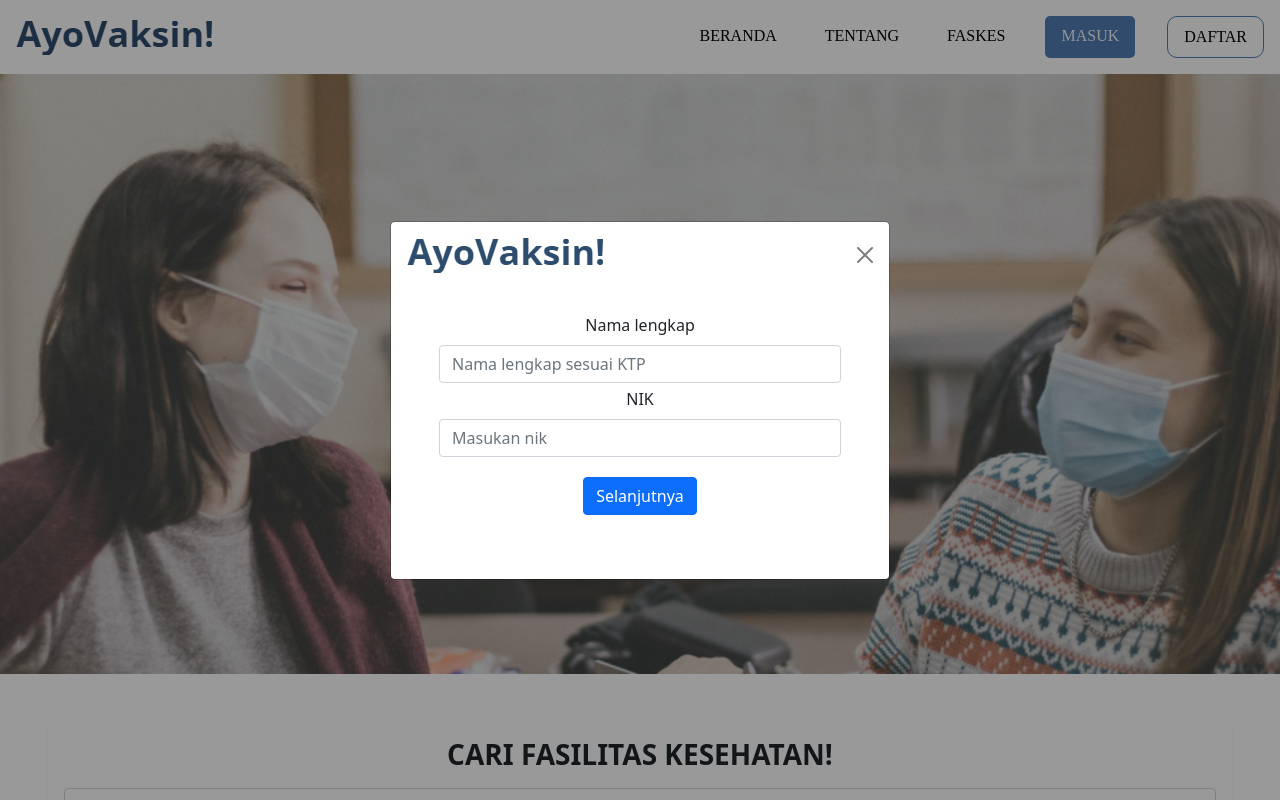
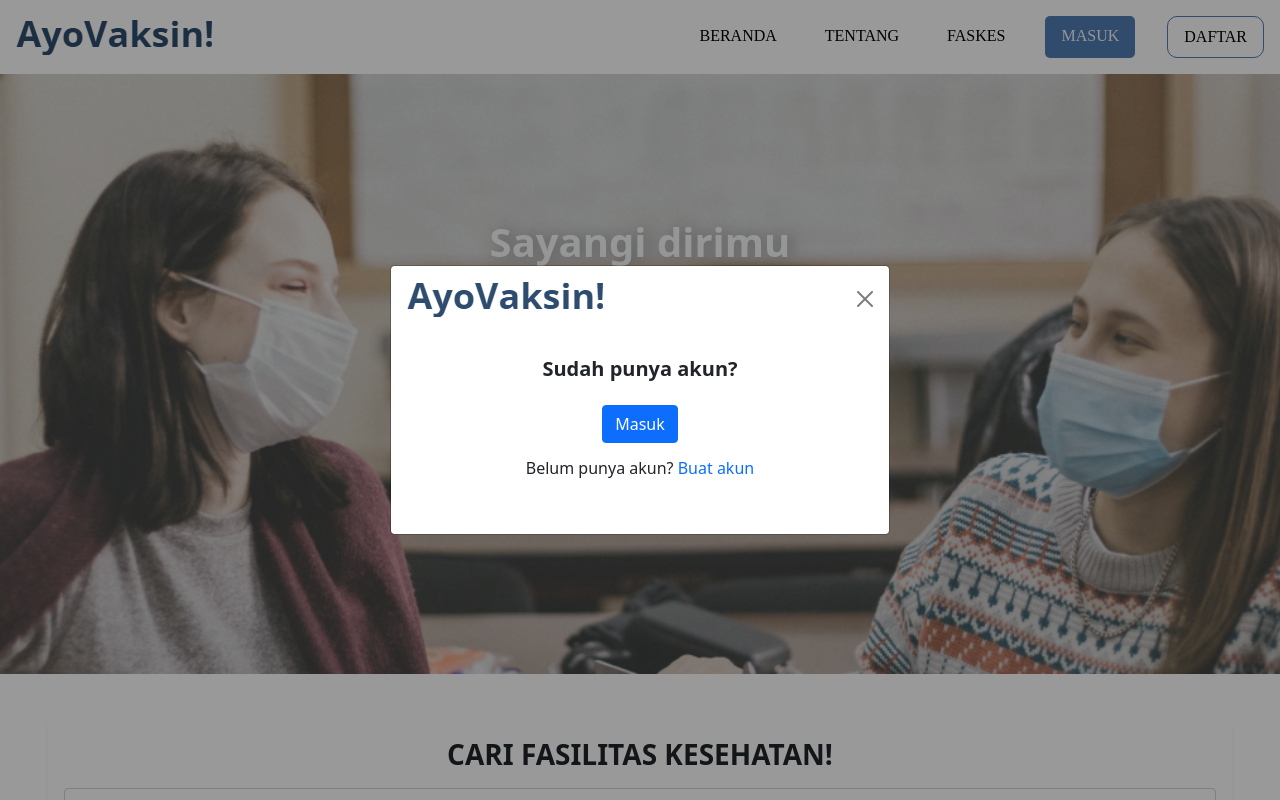
Before and after one commit to bimanugrahaa/vaccine-booking-system-frontend, a React (Create React App) app: page / in a window 1280 px wide. Both pictures are taken after a click on the button "DAFTAR VAKSINASI SEKARANG!". Shown: the top 800 px of the page. Built offline with nearby package versions, Linux system fonts and the light colour scheme.

Commit message:
Fix modal on homepage.
Fix modalAuth and modalStatus on homepage.

```diff
--- a/src/users/components/hero.jsx
+++ b/src/users/components/hero.jsx
@@ -11,18 +11,13 @@ export default function Hero(props) {
 
     const mySession = useSelector((state) => state.mySession.mySession)
     const [auth, getAuth] = useState(false)
-    const [show, setShow] = useState(false);
-    const [nama, setNama] = useState("")
+    const [showStatus, setShowStatus] = useState(false);
+    const [showAuth, setShowAuth] = useState(false);
 
     /* Check if user is logged in */
     const authCheck = () => {
         getAuth(IsAuth(mySession))
     }
-
-    const goSearchs = () => {
-        props.goSearch()
-    }
-
 
     useEffect(() => {
         authCheck()
@@ -35,8 +30,9 @@ export default function Hero(props) {
             <div class="col-md-5 p-lg-5 mx-auto my-5">
                 <h1 class="fw-bold text-light hero-text">Sayangi dirimu</h1>
                 <h1 class="fw-bold text-light hero-text">Sayangi sekitarmu</h1>
-                <button type="button" class="btn btn-primary primary-color text-uppercase m-5" onClick={() => setShow(!show)}>Daftar vaksinasi sekarang!</button>
-                <ModalCheckStatus show={show} setShow={setShow}/>
+                <button type="button" class="btn btn-primary primary-color text-uppercase m-5" onClick={() => auth? setShowStatus(!showStatus): setShowAuth(!showAuth)}>Daftar vaksinasi sekarang!</button>
+                <ModalCheckStatus show={showStatus} setShow={setShowStatus}/>
+                <ModalAuth show={showAuth} setShow={setShowAuth}/>
             </div>
             <div class="product-device shadow-sm d-none d-md-block"></div>
             <div class="product-device product-device-2 shadow-sm d-none d-md-block"></div>
--- a/src/users/components/modalAuth.jsx
+++ b/src/users/components/modalAuth.jsx
@@ -1,17 +1,18 @@
 import { Link } from "react-router-dom"
 import logo from "../../assets/Logo.png"
 import '../css/base.css'
+import "../css/status.css"
 
-export default function ModalAuth() {
+export default function ModalAuth(props) {
 
     return (
         <>
-        <div class="modal fade" id="exampleModal" tabindex="-1" aria-labelledby="exampleModalLabel" aria-hidden="true">
+        <div class={props.show ? "show-status status":"show-hide status"}>
         <div class="modal-dialog  modal-dialog-centered">
             <div class="modal-content">
             <div class="modal-header border-0">
                 <img src={logo} alt="" />
-                <button type="button" class="btn-close" data-bs-dismiss="modal" aria-label="Close"></button>
+                <button onClick={() => props.setShow(false)} type="button" class="btn-close" data-bs-dismiss="modal" aria-label="Close"></button>
             </div>
             <div class="modal-body text-center p-5 pt-4">
                 <h5 className="fw-bold">Sudah punya akun?</h5>
--- a/src/users/components/modalCheckStatus.jsx
+++ b/src/users/components/modalCheckStatus.jsx
@@ -8,73 +8,47 @@ import "../css/status.css"
 
 export default function ModalCheckStatus(props) {
 
-    const mySession = useSelector((state) => state.mySession.mySession)
-    const dispatch = useDispatch()
     const navigate = useNavigate();
-
-    // const data = VaccineStatus("eyJhbGciOiJIUzI1NiIsInR5cCI6IkpXVCJ9.eyJhdXRob3JpemVkIjp0cnVlLCJleHAiOjE2NDI4MTYwMjQsInVzZXJfaWQiOjl9.O0Nm801yGk-HuV5NuMu5B7rSwaPU7IVRYjG670TfE8g")
-
-    // console.log(data)
-
-    // const CheckStatus = (e) => {
-
-    //     const data = VaccineStatus(e, {nama: "Siti Aminah", nik: 1234567890}, "eyJhbGciOiJIUzI1NiIsInR5cCI6IkpXVCJ9.eyJhdXRob3JpemVkIjp0cnVlLCJleHAiOjE2NDI4MTYwMjQsInVzZXJfaWQiOjl9.O0Nm801yGk-HuV5NuMu5B7rSwaPU7IVRYjG670TfE8g")
-
-    //     console.log(data)
-    // }
-
 
     /* Base data for check user status */
     const baseUserData = {
-        Namalengkap: "",
-        nik: ""
+        nama: "",
+        nik: "",
     }
 
     /* useState for check user status */
     const [user, setUser] = useState(baseUserData)
-    const [nama, setNama] = useState("")
-    const [nik, setNIK] = useState("")
+    const [err, setErr] = useState("")
 
-    console.log(props)
+    const regexNumber = /^\d+$/;
 
-    const statusA = (e) => {
-        e.preventDefault()
-        // dispatch(checkFamilyStatus(user))
-        // navigate('/status', {state: user})
-        console.log("Masuk")
-        // props.goSearchs()
-    }
+    const goCheckStatus = () => {
 
-    const login = async (e) => {
-        e.preventDefault()
-        const value = await VaccineStatus(e, user)
-
-        console.log(value)
-        if (value.status !== 500) {
-            e.preventDefault()
-            dispatch(checkFamilyStatus(user))
-            navigate(`.../status`)
-        } else {
-            // setError("Data yang Anda masukan salah!")
-            console.log("A")
+        if (err === "") {
+            navigate('/status', {state: user})
         }
 
     }
+    const checkNIK = (e) => {
 
-    useEffect(() =>{
-        console.log("Masuk useefeect")
-    },[])
-    console.log(props)
+        const name = e.target.name;
+        const value = e.target.value;
+
+        if (name === "nik") {
+            if (value === "") {
+                setErr("NIK tidak dapat kosong!")
+            } else if (regexNumber.test(value)) {
+                setErr("")
+            } else if (!regexNumber.test(value)) {
+                setErr("NIK hanya terdiri dari angka!")
+            }
+
+            setUser({...user, [e.target.name]: e.target.value})
+        }
+    }
     return (
         <>
-        <div id="aaaa" class={props.show ? "show-status status":"hide status"}>
-
-        {/* <div class="status-content"> */}
-            {/* <span class="status-close" onClick={() => props.setShow(false)}>&times;</span> */}
-            {/* <p>Some text in the Modal..</p> */}
-            {/* <button onClick={() => navigate('/status', {state: user})} className="btn btn-primary text-center my-3">Selanjutnya</button> */}
-        {/* </div> */}
-
+        <div class={props.show ? "show-status status":"show-hide status"}>
             <div class="modal-dialog  modal-dialog-centered">
                 <div class="modal-content">
                     <div class="modal-header border-0">
@@ -82,74 +56,24 @@ export default function ModalCheckStatus(props) {
                         <button onClick={() => props.setShow(false)} type="button" class="btn-close" aria-label="Close"></button>
                     </div>
                     <div class="modal-body p-5 pt-4">
-                {/* <form > */}
                             <div class="mb-1">
-                        <label for="Namalengkap" class="form-label">Nama lengkap</label>
-                        <input name='Namalengkap' type="text" class="form-control" id="Namalengkap"
-                            value={nama} onChange={(e) => setNama(e.target.value)} placeholder="Nama lengkap sesuai KTP" aria-label="Name" />
-                        {/* <small className="text-danger">{err.Namalengkap}</small><br/> */}
+                                <label for="nama" class="form-label">Nama lengkap</label>
+                                <input name='nama' type="text" class="form-control" id="nama"
+                                    value={user.nama} onChange={(e) => setUser({...user, [e.target.name]: e.target.value})} placeholder="Nama lengkap sesuai KTP" aria-label="Name" />
                             </div>
                             <div class="mb-1">
                                 <label for="nik" class="form-label">NIK</label>
-                        <input name='nik' type="text" class="form-control" id="nik"
-                            value={user.nik} onChange={(e) => setUser({...user, [e.target.name]: e.target.value})} placeholder="Masukan nik" aria-label="Number" />
-                        {/* <small className="text-danger">{err.nik}</small><br/> */}
+                                <input name='nik' type="number" class="form-control" id="nik"
+                                    value={user.nik} onChange={(e) => checkNIK(e)} placeholder="Masukan nik" aria-label="Number" />
+                                    <small className="text-danger">{err}</small><br/>
                             </div>
                             <div className="text-center">
-                    {/* <Link to='status' state={{user : true}} className="text-decoration-none text-light">
-                        <button onClick={() => statusA()} className="btn btn-primary text-center my-3">Selanjutnya</button>
-                    </Link> */}
-                    <button onClick={() => navigate('/status', {state: user})} className="btn btn-primary text-center my-3">Selanjutnya</button>
-
-                    </div>
-                {/* </form> */}
-
+                                <button onClick={() => goCheckStatus()} className="btn btn-primary text-center my-3">Selanjutnya</button>
                             </div>
                     </div>
                 </div>
-
-        </div>
-
-
-
-        {/* <button onClick={() => statusA()} className="btn btn-primary text-center my-3">Selanjutnya</button> */}
-        {/* <div style={props.show ? {display: "block"}:{display: "none"}} id="exampleModal" tabindex="-1" aria-labelledby="exampleModalLabel" aria-hidden="true"> */}
-        {/* <div class="modal-dialog  modal-dialog-centered">
-            <div class="modal-content">
-            <div class="modal-header border-0">
-                <img src={logo} alt="" />
-                <button type="button" class="btn-close" aria-label="Close"></button>
-            </div>
-            <div class="modal-body p-5 pt-4"> */}
-                {/* <form > */}
-                    {/* <div class="mb-1">
-                        <label for="Namalengkap" class="form-label">Nama lengkap</label>
-                        <input name='Namalengkap' type="text" class="form-control"  id="Namalengkap"
-                            value={nama} onChange={(e) => setNama(e.target.value)} placeholder="Nama lengkap sesuai KTP" aria-label="Name" /> */}
-                        {/* <small className="text-danger">{err.Namalengkap}</small><br/> */}
-                    {/* </div>
-                    <div class="mb-1">
-                        <label for="nik" class="form-label">NIK</label>
-                        <input name='nik' type="text" class="form-control" id="nik"
-                            value={user.nik} onChange={(e) => setUser({...user, [e.target.name]: e.target.value})} placeholder="Masukan nik" aria-label="Number" /> */}
-                        {/* <small className="text-danger">{err.nik}</small><br/> */}
-                    {/* </div>
-                    <div className="text-center"> */}
-                    {/* <Link to='status' state={{user : true}} className="text-decoration-none text-light"> */}
-                        {/* <button onClick={navigate('/status', {state: user})} className="btn btn-primary text-center my-3">Selanjutnya</button> */}
-                    {/* </Link> */}
-                        {/* <button className="btn btn-primary text-center my-3">Selanjutnya */}
-                            {/* <Link to={'status'} state={{user : 'user'}} className="text-decoration-none text-light">Selanjutnya</Link> */}
-                        {/* </button> */}
-                    {/* </div> */}
-                {/* </form> */}
-
-                {/* <a onClick={login}>Selanjutnya</a> */}
-
-            {/* </div>
             </div>
         </div>
-        </div> */}
         </>
     )
 }
--- a/src/users/css/status.css
+++ b/src/users/css/status.css
@@ -12,7 +12,7 @@
     background-color: rgba(0,0,0,0.4); /* Black w/ opacity */
 }
 
-  .hide {
+.show-hide {
     visibility: hidden;
 }
 
@@ -20,26 +20,14 @@
     display: block;
 }
 
-  /* Modal Content/Box */
-  .status-content {
-    background-color: #fefefe;
-    margin: 15% auto; /* 15% from the top and centered */
-    padding: 20px;
-    border: 1px solid #888;
-    width: 80%; /* Could be more or less, depending on screen size */
+/* Chrome, Safari, Edge, Opera */
+    input::-webkit-outer-spin-button,
+    input::-webkit-inner-spin-button {
+        -webkit-appearance: none;
+        margin: 0;
 }
 
-  /* The Close Button */
-  .status-close {
-    color: #aaa;
-    float: right;
-    font-size: 28px;
-    font-weight: bold;
+/* Firefox */
+input[type=number] {
+    -moz-appearance: textfield;
 }
-
-  .status-close:hover,
-  .status-close:focus {
-    color: black;
-    text-decoration: none;
-    cursor: pointer;
-  }
```
Lines whose indentation alone changed are shown as unchanged.
